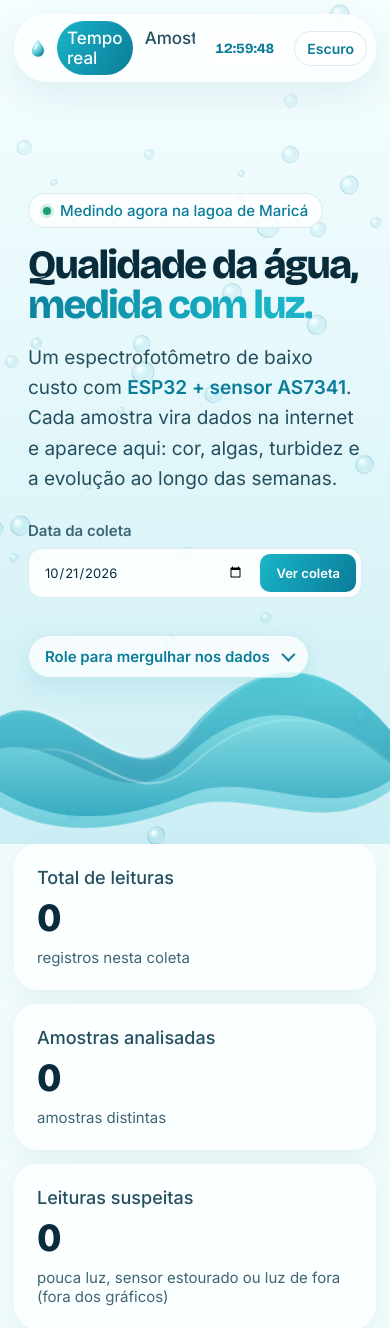
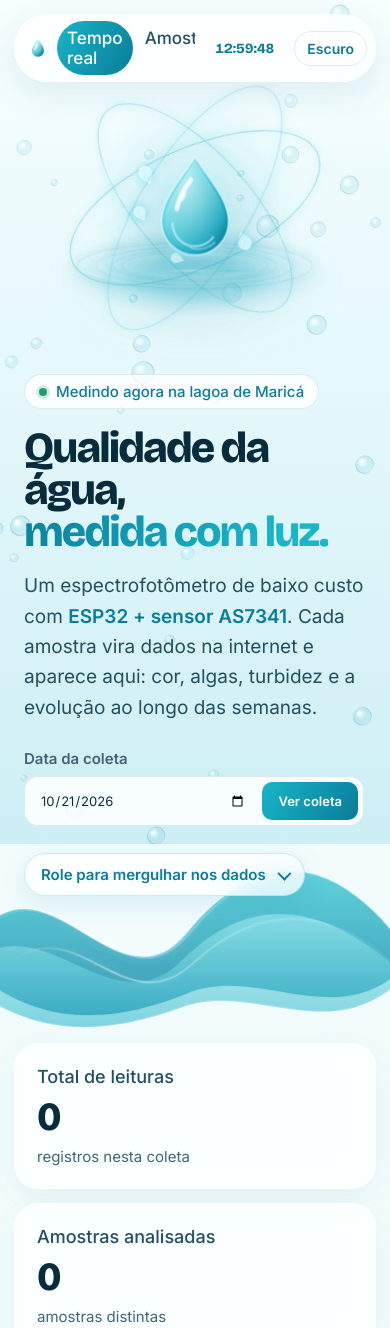
Before and after one commit to sgpcodes/projeto-monitoramento-de-agua--software, a Django app: page / in a window 390 px wide; the page is wider, and only the part inside the window is pictured. Shown: the top 1328 px of that part. Run offline with Django 5.2, Linux system fonts and the light colour scheme; data that the repository does not hold is empty.

Commit message:
Ajeitando a Responsividade

```diff
--- a/aquamonitor/static/aquamonitor/css/dashboard.css
+++ b/aquamonitor/static/aquamonitor/css/dashboard.css
@@ -68,7 +68,7 @@ button,input,select{font:inherit;color:inherit}
 @keyframes pulse{50%{box-shadow:0 0 0 8px rgba(31,157,116,.04)}}
 
 /* hero: 170vh, conteúdo sticky que afunda e some conforme rola */
-.hero{position:relative;height:100vh}
+.hero{position:relative;height:100vh;overflow-x:clip}
 .hero-stick{position:sticky;top:0;z-index:1;display:grid;grid-template-columns:1.1fr .9fr;gap:30px;align-items:center;height:100vh;padding:90px max(6vw,28px) 60px;
   transform:scale(calc(1 - var(--hp)*.12)) translateY(calc(var(--hp)*-30px));opacity:calc(1 - var(--hp)*1.15);filter:blur(calc(var(--hp)*10px));transform-origin:50% 40%}
 .hero-copy{position:relative;z-index:1}
@@ -137,7 +137,7 @@ button,input,select{font:inherit;color:inherit}
 
 /* conteúdo */
 .page-content{width:calc(100% - 56px);margin:0 auto;padding:0 0 50px}
-.footer-sea{position:relative;width:100vw;height:230px;margin:24px calc(50% - 50vw) -50px;overflow:hidden;isolation:isolate}
+.footer-sea{position:relative;width:calc(100% + 56px);height:230px;margin:24px -28px -50px;overflow:hidden;isolation:isolate}
 .footer-sea .footer-waves{position:absolute;top:0;left:-3%;width:106%;height:220px}
 .footer-waves .w1{fill:url(#footerSeaDepth)}
 .footer-waves .w2{fill:url(#footerSeaSurface)}
@@ -250,11 +250,23 @@ button,input,select{font:inherit;color:inherit}
 @media(max-width:1000px){.two-col{grid-template-columns:1fr}.sample-metrics{grid-template-columns:repeat(3,1fr)}.gauge{display:none}}
 @media(max-width:760px){
   .nav{gap:8px;padding:6px 8px 6px 12px}.brand strong{display:none}.nav-links{overflow-x:auto;scrollbar-width:none}.nav-link{padding:7px 10px;font-size:12px}.nav-status span{display:none}
-  .hero-stick{grid-template-columns:1fr;padding-top:84px}.hero-visual{display:none}.hero-description{font-size:15px}
-  .page-content{width:calc(100% - 28px)}.sample-metrics{grid-template-columns:repeat(2,1fr)}.panel-heading{padding:18px 18px 10px}.chart-wrap{padding:8px 8px 14px}.table-toolbar{padding:0 18px 14px}.table-pagination{padding:12px 18px 18px}
-  .footer-sea{height:210px}.footer-sea .footer-waves{height:210px}.footer-content{right:18px;bottom:20px;left:18px;align-items:flex-start;flex-direction:column;gap:8px}.footer-identity strong{font-size:20px}.footer-identity span,.footer-content small{max-width:100%;font-size:12px}
+  .hero{height:auto;min-height:100vh;min-height:100svh}
+  .hero-stick{position:relative;top:auto;display:flex;flex-direction:column;align-items:stretch;justify-content:center;gap:0;height:auto;min-height:100vh;min-height:100svh;padding:100px 24px 150px;transform:none;opacity:1;filter:none}
+  .hero-copy{width:100%}.hero h1{font-size:clamp(42px,11vw,68px)}
+  .hero-description{font-size:15px}
+  .hero-visual{display:block;width:100%;max-width:340px;height:auto;aspect-ratio:1;margin:8px auto 0}
+  .drop{width:32%}.drop-orbit{width:91%;height:62%}
+  .orbit-one{width:96%;height:43%}.orbit-two{width:94%;height:40%}.orbit-three{width:100%;height:39%}
+  .water-stage{top:68%;width:96%;height:31%}
+  .scroll-hint{margin-top:24px}
+  .page-content{width:calc(100% - 28px)}.sample-metrics{grid-template-columns:repeat(2,1fr)}.panel-heading{padding:18px 18px 10px}.chart-wrap{padding:8px 8px 14px}.table-toolbar{padding:0 18px 14px}.table-pagination{padding:12px 18px 18px  }
+  .footer-sea{width:calc(100% + 28px);height:210px;margin:24px -14px -50px}.footer-sea .footer-waves{height:210px}.footer-content{right:18px;bottom:20px;left:18px;align-items:flex-start;flex-direction:column;gap:8px}.footer-identity strong{font-size:20px}.footer-identity span,.footer-content small{max-width:100%;font-size:12px}
   #readings .readings-table{min-width:1360px}
   #readings .readings-table th,#readings .readings-table td{padding-right:8px;padding-left:8px}
+}
+@media(max-width:480px){
+  .hero-stick{padding-top:82px}
+  .hero-visual{order:-1;max-width:280px;margin:0 auto 12px}
 }
 @media(prefers-reduced-motion:reduce){
   *,*::before,*::after{animation:none!important;transition:none!important;scroll-behavior:auto!important}
```
